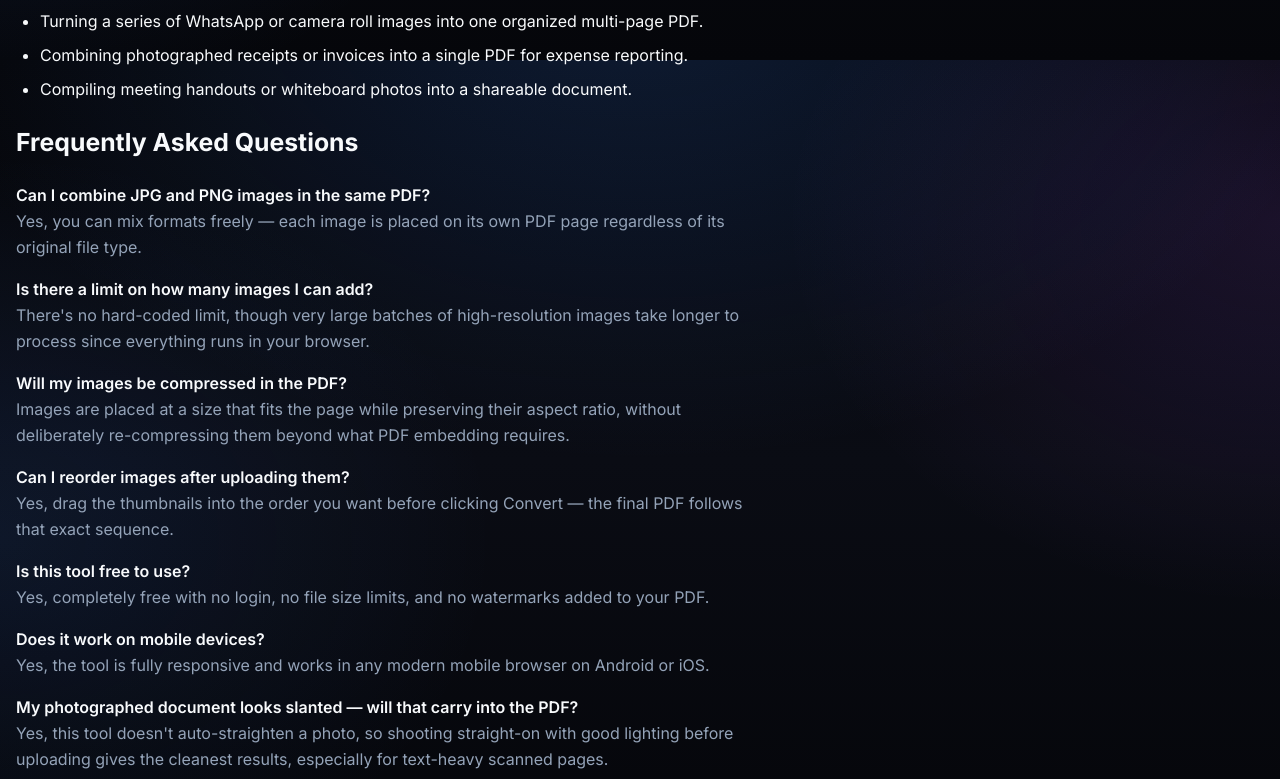
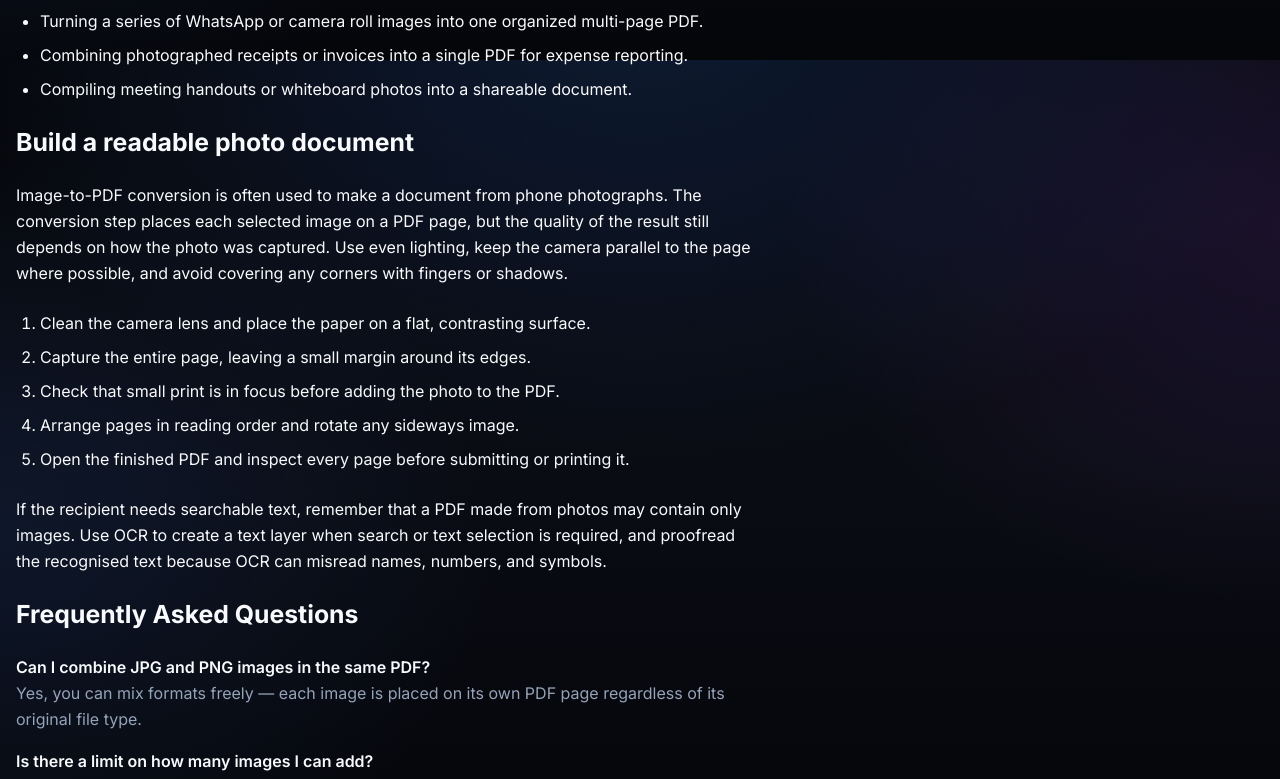
Before and after one commit to surajkumar122024-star/ok01, a Next.js app: page /blog/how-to-convert-image-to-pdf in a window 1280 px wide. Shown: the part 3140-3919 px from the top of the page. Built offline with nearby package versions, Linux system fonts and the light colour scheme.

Commit message:
Make PDF guide content more distinct and practical

```diff
--- a/src/app/blog/how-to-convert-image-to-pdf/page.tsx
+++ b/src/app/blog/how-to-convert-image-to-pdf/page.tsx
@@ -158,6 +158,26 @@ export default function ImageToPdfArticle() {
             <li>Compiling meeting handouts or whiteboard photos into a shareable document.</li>
           </ul>
 
+          <h2 className="text-2xl font-bold mt-8">Build a readable photo document</h2>
+          <p>
+            Image-to-PDF conversion is often used to make a document from phone photographs. The
+            conversion step places each selected image on a PDF page, but the quality of the result
+            still depends on how the photo was captured. Use even lighting, keep the camera parallel
+            to the page where possible, and avoid covering any corners with fingers or shadows.
+          </p>
+          <ol className="list-decimal pl-6 space-y-2">
+            <li>Clean the camera lens and place the paper on a flat, contrasting surface.</li>
+            <li>Capture the entire page, leaving a small margin around its edges.</li>
+            <li>Check that small print is in focus before adding the photo to the PDF.</li>
+            <li>Arrange pages in reading order and rotate any sideways image.</li>
+            <li>Open the finished PDF and inspect every page before submitting or printing it.</li>
+          </ol>
+          <p>
+            If the recipient needs searchable text, remember that a PDF made from photos may contain
+            only images. Use OCR to create a text layer when search or text selection is required,
+            and proofread the recognised text because OCR can misread names, numbers, and symbols.
+          </p>
+
           <h2 id="faq" className="text-2xl font-bold mt-8">Frequently Asked Questions</h2>
           <div className="space-y-4">
             <div>
```
